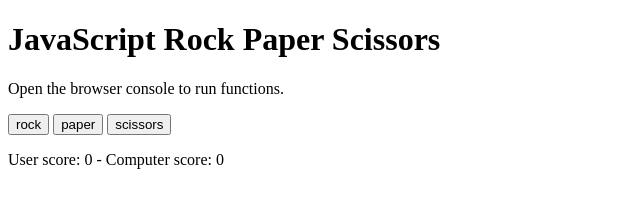
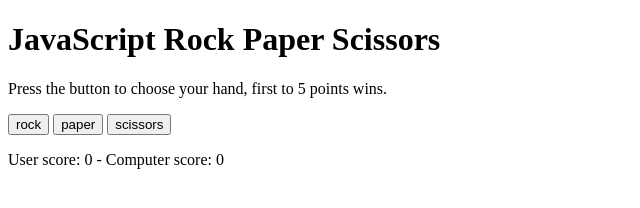
Before and after one commit to Marentxs/rock-paper-scissors, a plain HTML site: page index.html in a window 1280 px wide. Shown: the whole page, without its empty margins (0-640 px from the left). Drawn offline with Linux system fonts and the light colour scheme.

Commit message:
changed html and readme, to include buttons functionality

```diff
--- a/index.html
+++ b/index.html
@@ -7,7 +7,7 @@
   </head>
   <body>
     <h1>JavaScript Rock Paper Scissors</h1>
-    <p>Open the browser console to run functions.</p>
+    <p>Press the button to choose your hand, first to 5 points wins.</p>
     <button id="rock">rock</button>
     <button id="paper">paper</button>
     <button id="scissors">scissors</button>
```
Also changed, not shown: 1 other file.
